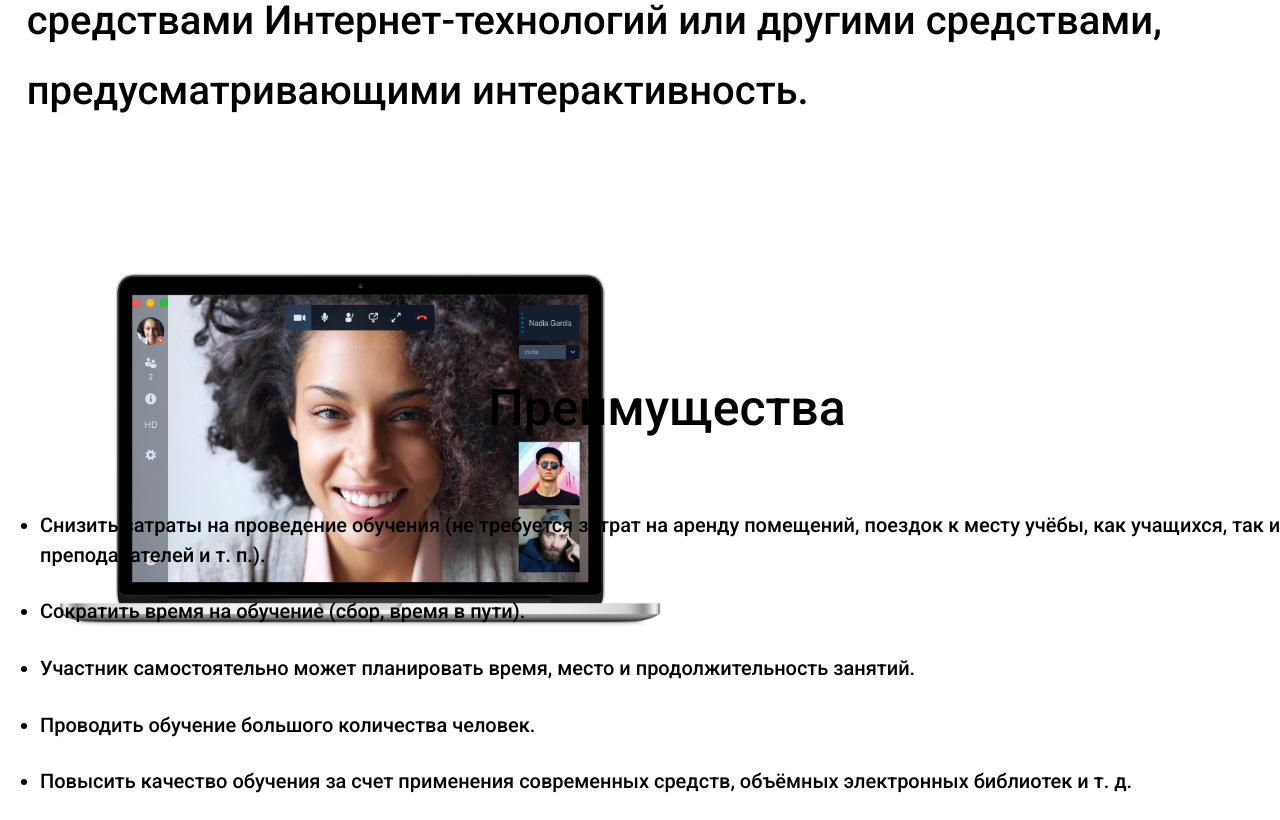
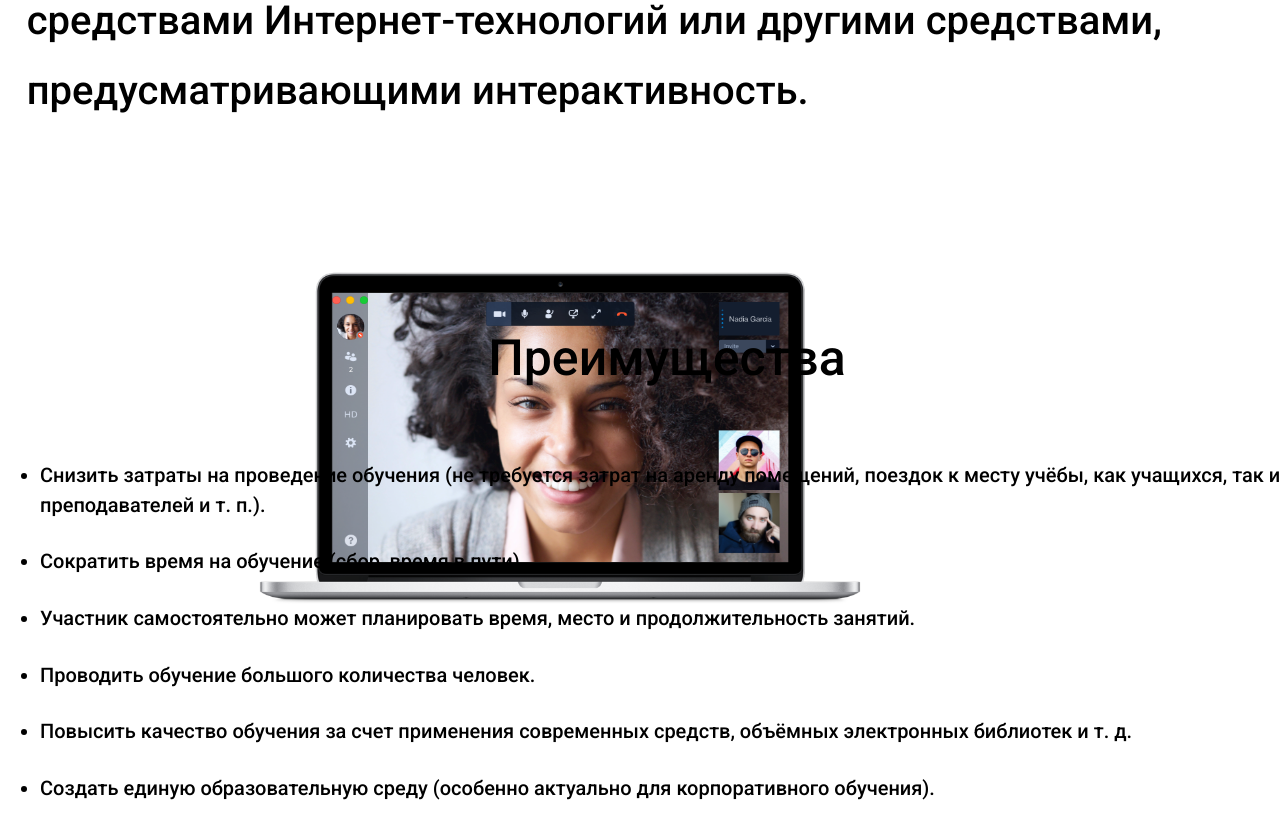
Before and after one commit to RadlWork/radlwork.github.io, a plain HTML site: page index.html in a window 1280 px wide. Shown: the part 1260-2080 px from the top of the page. Drawn offline with nearby package versions, Linux system fonts and the light colour scheme.

Commit message:
Add files via upload

```diff
--- a/css/style.css
+++ b/css/style.css
@@ -306,7 +306,7 @@ footer img{
 	}
 
 	.desTwo{
-		height: 100vh;
+		height: 750px;
 		display: block;
 	}
 
@@ -317,10 +317,11 @@ footer img{
 
 	.desTwo img{
 		width: 720px;
+		margin-left: 15%;
 	}
 
 	.benefits-cont{
-		height: 100vh;
+		height: 750px;
 		width: 1334px;
 		display: block;
 	}
```
